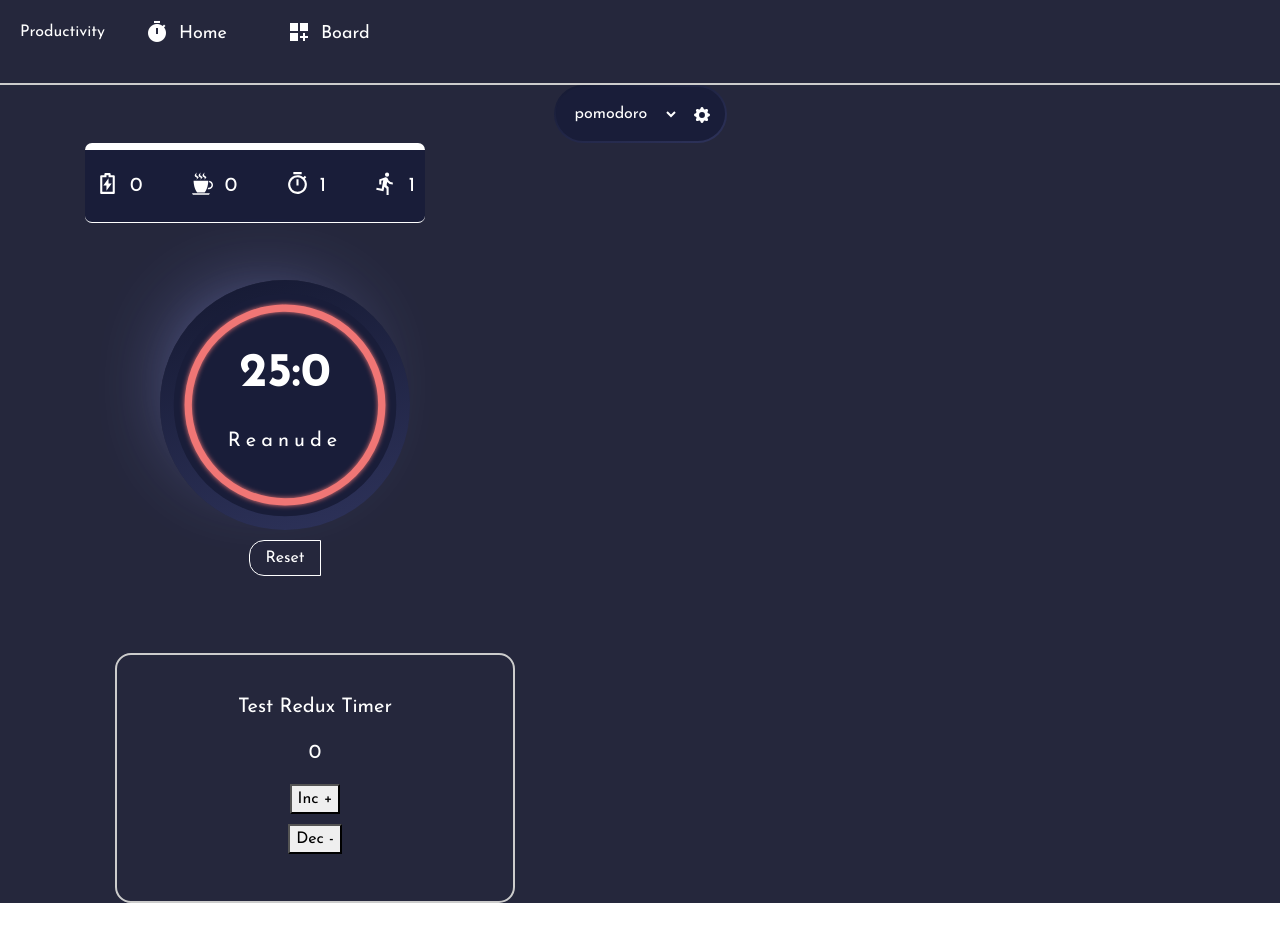
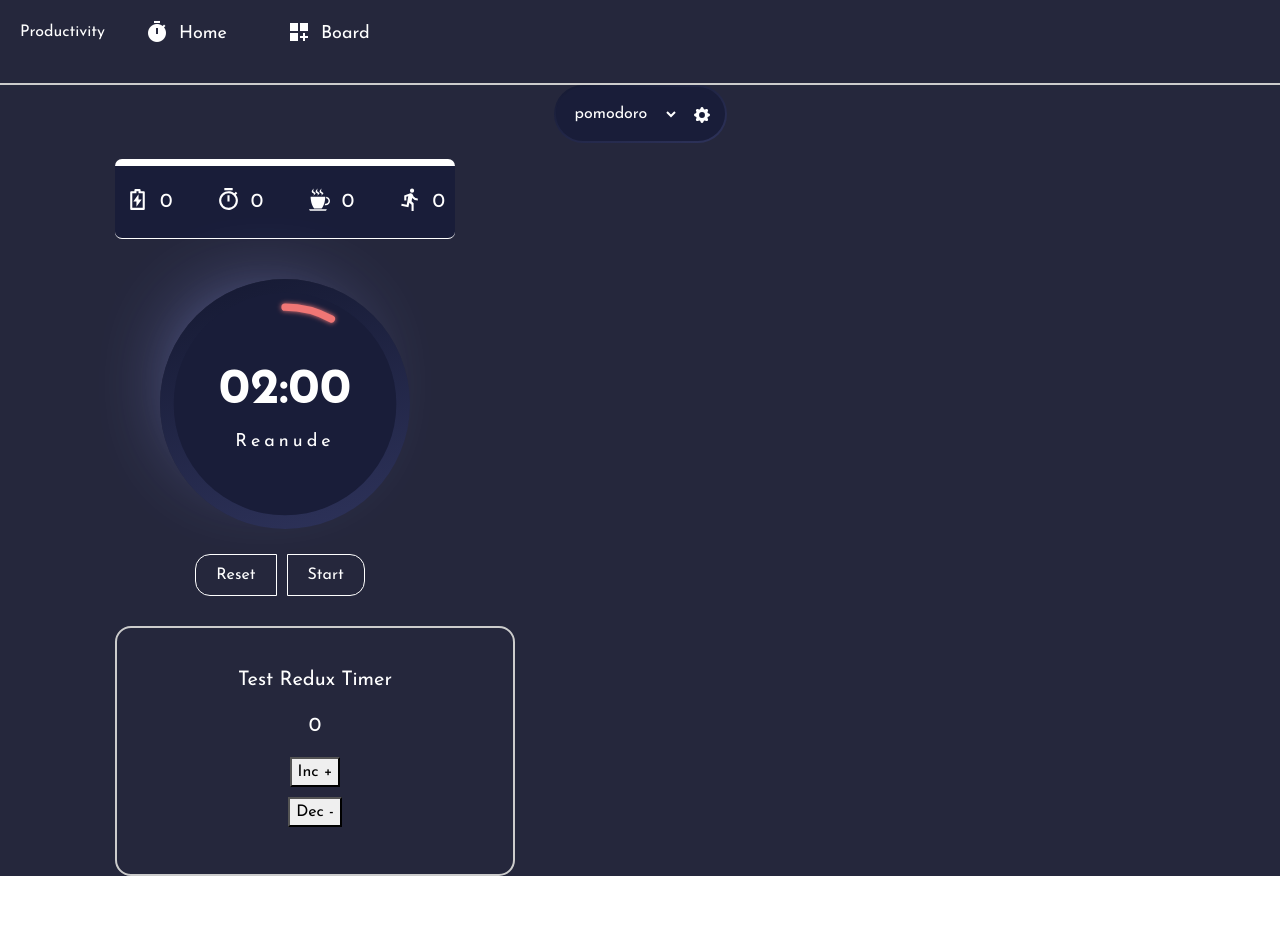
Before and after one commit to leonidcc/productivity-app, a React (Create React App) app: page / in a window 1280 px wide. After the commit the page ends 906 px from the top, so only its background shows below. Built offline with nearby package versions, Linux system fonts and the light colour scheme.

Commit message:
avance del timmer + sonido

```diff
--- a/src/components/Indicator/index.js
+++ b/src/components/Indicator/index.js
@@ -22,6 +22,8 @@ const List = styled.div`
   color: #fff;
   border-radius: 7px;
   font-size: 20px;
+  cursor: pointer;
+  margin-bottom: 30px;
 `;
 
 const Container = styled.div`
@@ -43,13 +45,13 @@ export default function Indicator({ cycle, br_s, br_l }) {
       </Container>
 
       <Container>
-        <GiCoffeeCup size={size} color={color} />
-        <span>{br_s}</span>
+        <RiTimerLine size={size} color={color} />
+        <span>{br_l}</span>
       </Container>
 
       <Container>
-        <RiTimerLine size={size} color={color} />
-        <span>{br_l}</span>
+        <GiCoffeeCup size={size} color={color} />
+        <span>{br_s}</span>
       </Container>
 
       <Container>
--- a/src/components/Timer/index.js
+++ b/src/components/Timer/index.js
@@ -1,4 +1,4 @@
-import React, { useState, useEffect } from "react";
+import React, { useState, useEffect, useRef } from "react";
 import {
   ContainerTimer,
   Buttons,
@@ -10,17 +10,20 @@ import {
 } from "./styles";
 import Figure from "../Figure/index";
 import Indicator from "../Indicator/index";
+// Sounds
+import Sound from "../../assets/state-change_confirm-up.wav";
 
 export default function Timer() {
   const [crono, setCrono] = useState({
     reset: false,
     ciclo: 0,
     work: 25,
-    secons: 1500,
+    secons: 120,
     counting: false,
     break_short: 0,
-    break_long: 1,
+    break_long: 0,
   });
+  const audioRef = useRef(null);
 
   useEffect(() => {
     console.log("se monta");
@@ -31,7 +34,7 @@ export default function Timer() {
   }, [crono.reset, crono.counting]);
 
   const reset = () => {
-    setCrono({ ...crono, secons: 60, reset: !crono.reset });
+    setCrono({ ...crono, secons: 120, reset: !crono.reset });
   };
 
   const update = () => {
@@ -44,20 +47,45 @@ export default function Timer() {
     setCrono({ ...crono, counting: !crono.counting });
   };
 
+  const blockWork = () => {
+    setCrono({
+      ...crono,
+      counting: crono.ciclo++,
+      secons: 120,
+      counting: !crono.counting,
+    });
+    playSound();
+    return "Haz completado un bloque";
+  };
+
+  const playSound = () => {
+    audioRef.current.play();
+  };
+
   let percent = (crono.secons * 100) / (60 * 25);
+  let markMinutes = Math.floor(crono.secons / 60);
+  let markSecons = crono.secons % 60;
 
   return (
     <>
-      <Indicator
-        cycle={crono.ciclo}
-        br_s={crono.break_short}
-        br_l={crono.break_long}
-      />
+      <p className="text-white">{markMinutes === 0 ? blockWork() : ""}</p>
       <ContainerTimer>
+        <Indicator
+          cycle={crono.ciclo}
+          br_s={crono.break_short}
+          br_l={crono.break_long}
+        />
         <Figure load={percent}>
           <Counter onClick={counting}>
+            <audio ref={audioRef} src={Sound}></audio>
             <Marker>
-              {Math.floor(crono.secons / 60)}:{crono.secons % 60}
+              {markMinutes.toString().length === 1
+                ? "0" + markMinutes
+                : markMinutes}
+              :
+              {markSecons.toString().length === 1
+                ? "0" + markSecons
+                : markSecons}
             </Marker>
             <StateCounter>{crono.counting ? "Pause" : "Reanude"}</StateCounter>
           </Counter>
@@ -71,7 +99,7 @@ export default function Timer() {
           >
             Reset
           </ButtonLeft>
-          {crono.work === 25 && crono.secons === 60 ? (
+          {crono.work === 25 && crono.secons === 120 ? (
             <ButtonRigth onClick={counting} type="button" name="button">
               Start
             </ButtonRigth>
--- a/src/components/Timer/styles.js
+++ b/src/components/Timer/styles.js
@@ -7,17 +7,21 @@ export const ContainerTimer = styled.div`
   align-items: center;
   color: #fff;
   width: 400px;
-  height: 400px;
+  height: auto;
+  min-height: 400px;
   cursor: pointer;
 `;
 
-export const Buttons = styled.div``;
+export const Buttons = styled.div`
+  margin-top: 15px;
+`;
 
 export const ButtonLeft = styled.button`
-  padding: 5px 15px;
+  padding: 8px 20px;
   background: transparent;
   border: 1px solid #fff;
   color: #fff;
+  margin-right: 10px;
   border-top-left-radius: 15px;
   border-bottom-left-radius: 15px;
   border-top-right-radius: ${(props) => props.reset || "0"};
@@ -47,11 +51,15 @@ export const Counter = styled.div`
 `;
 
 export const Marker = styled.p`
-  font-size: 48px;
+  font-size: 50px;
   font-weight: bold;
+  margin: 0;
+  padding: 0;
 `;
 
 export const StateCounter = styled.p`
-  font-size: 20px;
-  letter-spacing: 5px;
+  margin: 0;
+  padding: 0;
+  font-size: 18px;
+  letter-spacing: 4px;
 `;
--- a/src/redux/timerData.js
+++ b/src/redux/timerData.js
@@ -1,6 +1,8 @@
 // constantes
 const dataInicial = {
   count: 0,
+  timerSatate: {},
+  configuration: {},
 };
 
 // types
```
Also changed, not shown: 1 other file (tests, documents, lock files or other folders).
